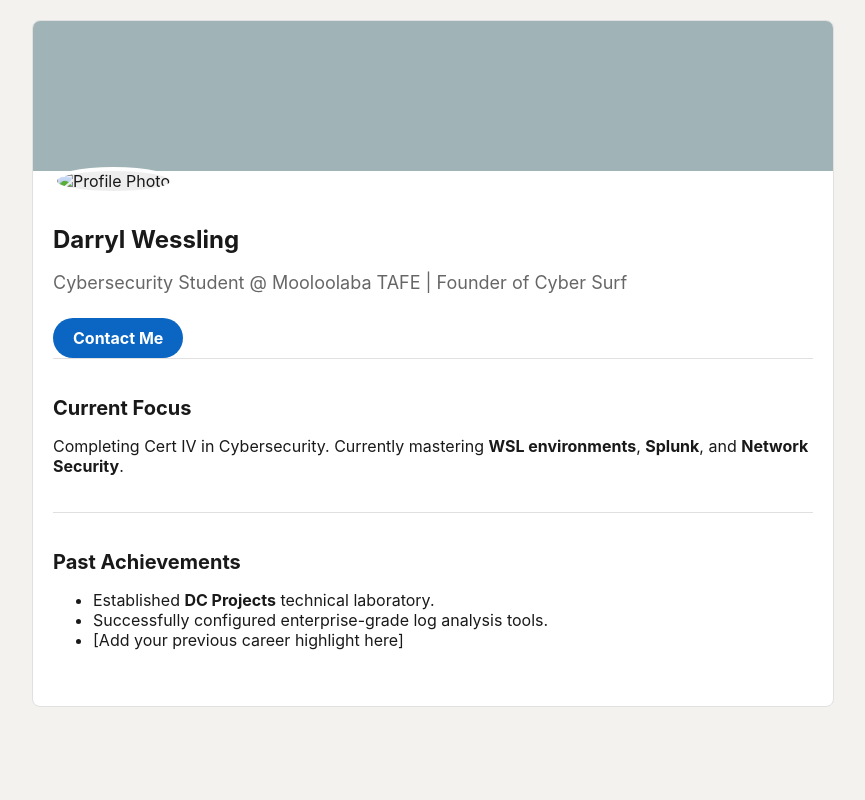
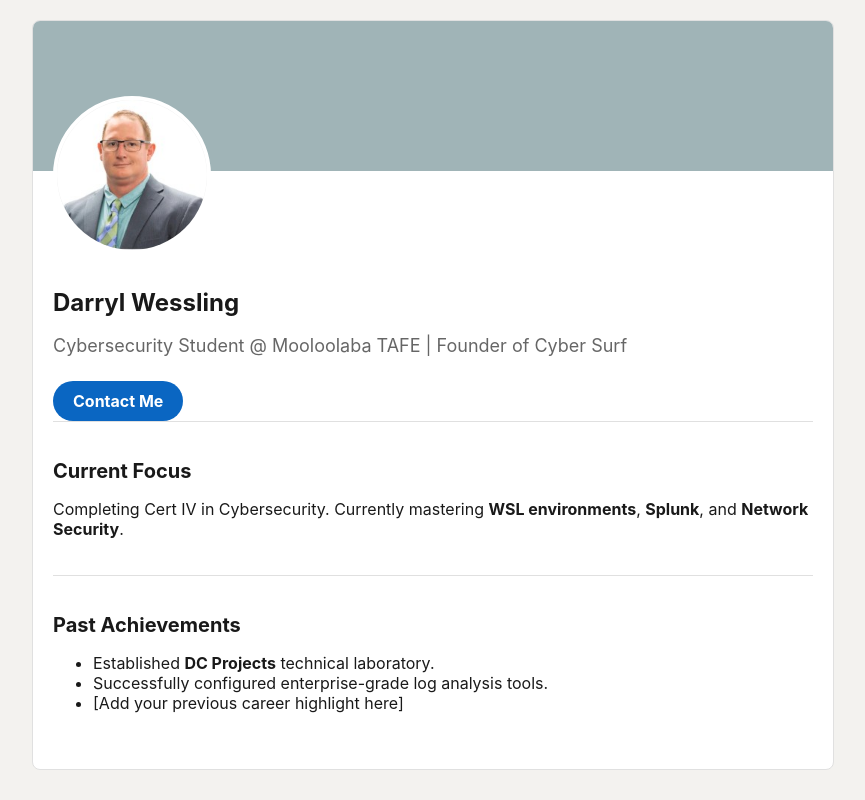
Before and after one commit to dcprojects1111/dcprojects1111, a plain HTML site: page index.html in a window 1280 px wide. Shown: the whole page, without its empty margins (207-1072 px from the left). Drawn offline with Linux system fonts and the light colour scheme.

Commit message:
Update profile picture

```diff
--- a/index.html
+++ b/index.html
@@ -21,7 +21,7 @@
 
 <div class="container">
     <div class="header-banner"></div>
-    <img src="your-photo.jpg" alt="Profile Photo" class="profile-pic">
+    <img src="linkedinprofile pic.jpg" alt="Profile Photo" class="profile-pic">
 
     <div class="content">
         <h1>Darryl Wessling</h1>
```
Also changed, not shown: linkedinprofile pic.jpg (added).
